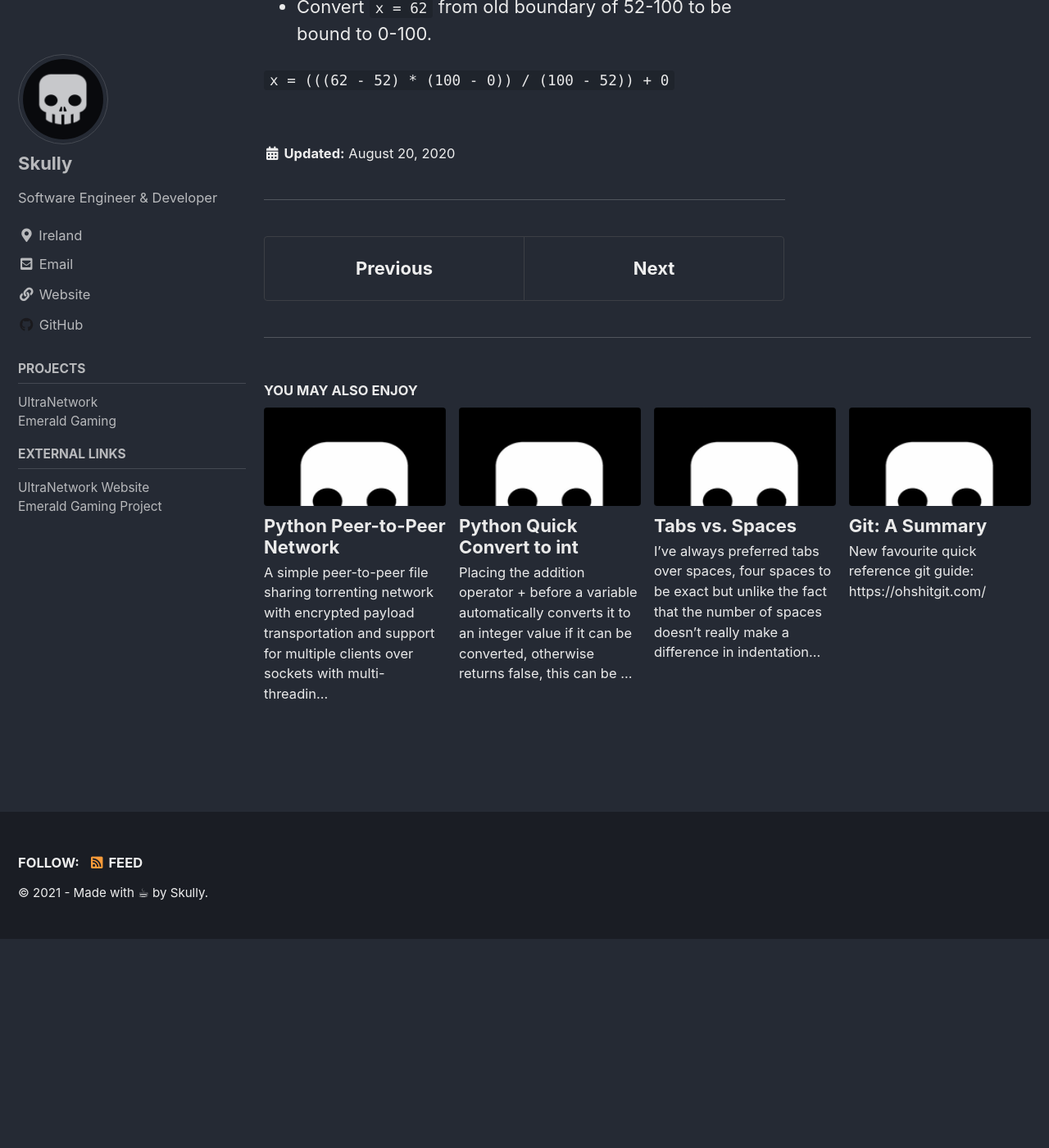
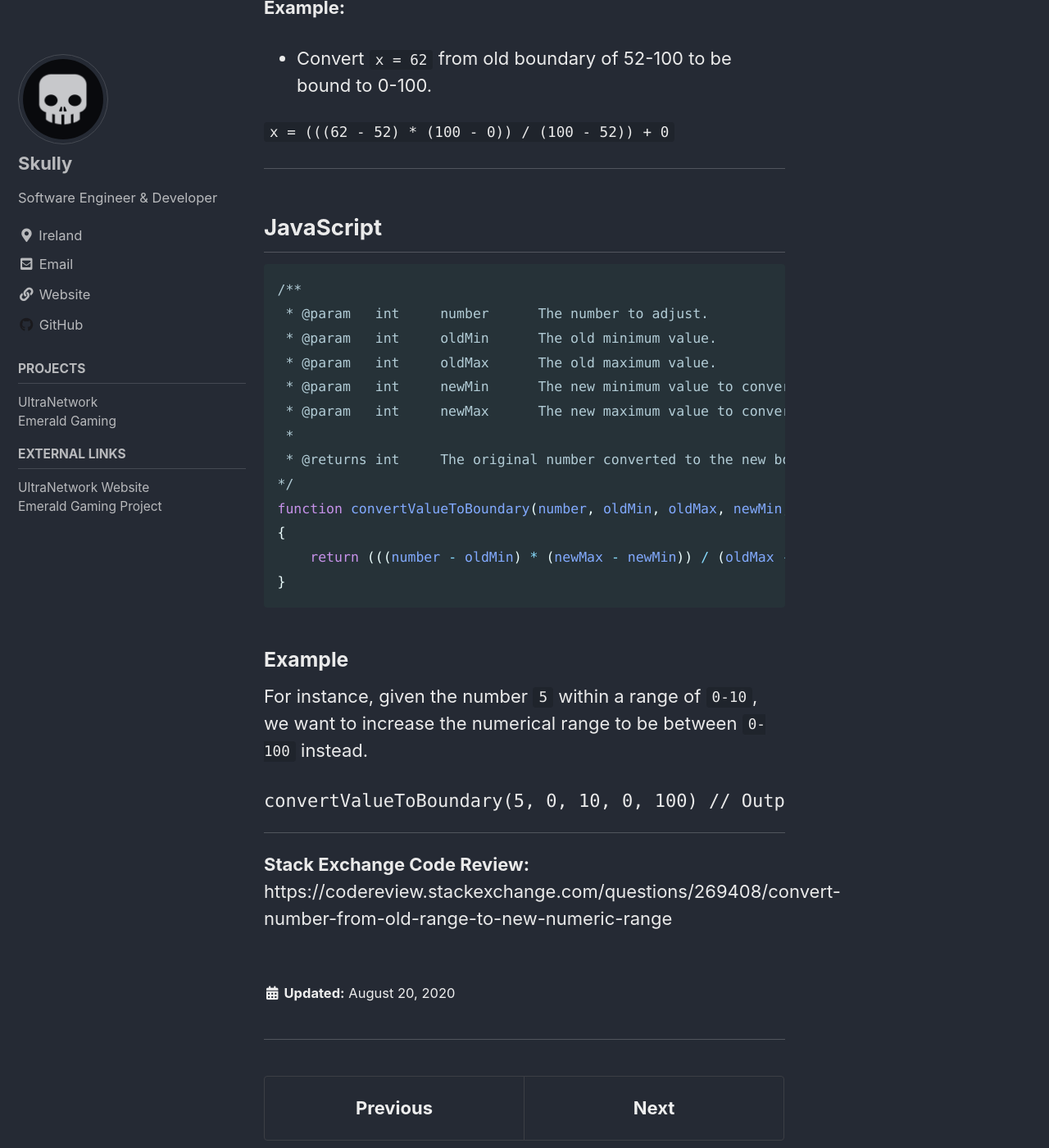
Before and after one commit to ImSkully/ImSkully, a Jekyll site: the page built from docs/_posts/2020-08-20-adjust-value-boundary.md, in a window 1280 px wide and 1400 px high, scrolled down 439 px. Shown: the whole window at 82% size. Built offline with Jekyll 4.4.1, drawn with Linux system fonts in a browser that asks for light colours; cached includes are drawn as plain includes; before the commit the page ends 1584 px from its top, so only the background shows below that.

Commit message:
Adjust value boundary detailed

````diff
--- a/docs/_posts/2020-08-20-adjust-value-boundary.md
+++ b/docs/_posts/2020-08-20-adjust-value-boundary.md
@@ -13,3 +14,35 @@ newValue = (((oldValue - oldMinimum) * (newMaximum - newMinimum)) / (oldMaximum
 
 
 `x = (((62 - 52) * (100 - 0)) / (100 - 52)) + 0`
+
+***
+
+## JavaScript
+
+```js
+/**
+ * @param   int     number      The number to adjust.
+ * @param   int     oldMin      The old minimum value.
+ * @param   int     oldMax      The old maximum value.
+ * @param   int     newMin      The new minimum value to convert to.
+ * @param   int     newMax      The new maximum value to convert to.
+ *
+ * @returns int     The original number converted to the new boundary.
+*/
+function convertValueToBoundary(number, oldMin, oldMax, newMin, newMax)
+{
+    return (((number - oldMin) * (newMax - newMin)) / (oldMax - oldMin)) + newMin
+}
+```
+
+### Example
+
+For instance, given the number `5` within a range of `0-10`, we want to increase the numerical range to be between `0-100` instead.
+
+```nodejs
+convertValueToBoundary(5, 0, 10, 0, 100) // Output -> 50
+```
+
+***
+
+**Stack Exchange Code Review:** https://codereview.stackexchange.com/questions/269408/convert-number-from-old-range-to-new-numeric-range
````
Also changed, not shown: other parts of docs/_posts/2020-08-20-adjust-value-boundary.md (+1 -0 lines).
